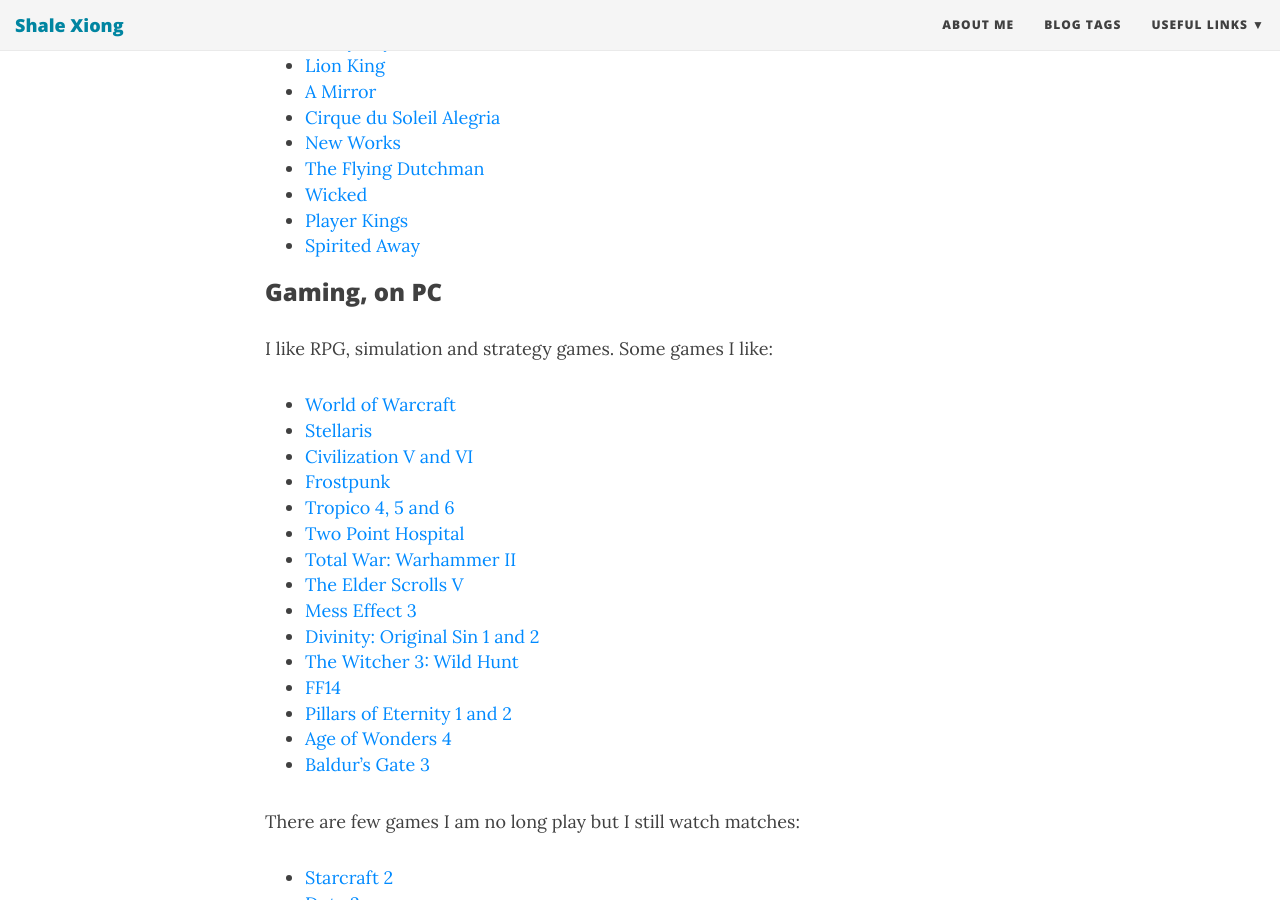
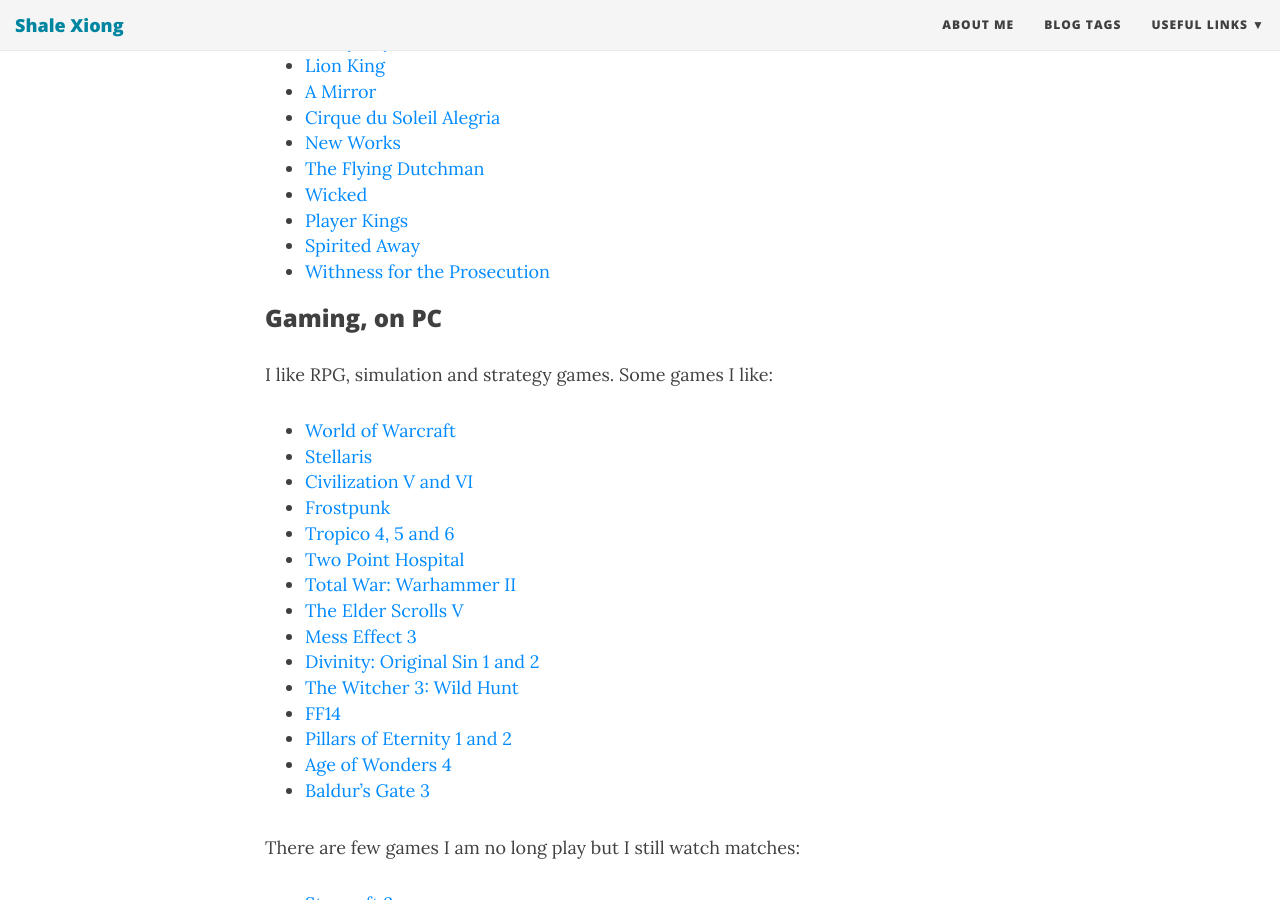
Before and after one commit to ShaleXIONG/shalexiong.github.io, a Jekyll site: the page built from aboutme.md, in a window 1280 px wide and 900 px high, scrolled down 1998 px. Built offline with Jekyll 4.4.1, drawn with Linux system fonts in a browser that asks for light colours; nearby versions of some CDN libraries.

Commit message:
about me

```diff
--- a/aboutme.md
+++ b/aboutme.md
@@ -64,6 +64,7 @@
 * [Wicked][49]
 * [Player Kings][50]
 * [Spirited Away][51]
+* [Withness for the Prosecution][52]
 
 ### Gaming, on PC ###
 
```
Also changed, not shown: other parts of aboutme.md (+1 -0 lines).
